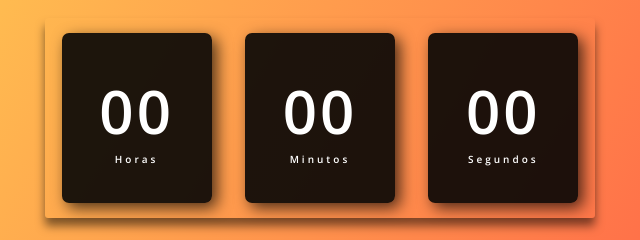
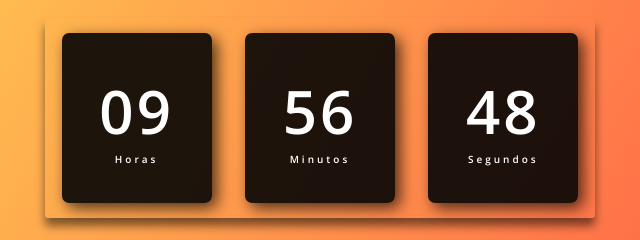
Before and after one commit to NandaoSpain/Reloj-Digital, a plain HTML site: page index.html in a window 1280 px wide. Shown: the part 282-522 px from the top of the page, 320-960 px from the left. Drawn offline with nearby package versions, Linux system fonts and the light colour scheme.

Commit message:
finish project

```diff
--- a/asets/js/script.js
+++ b/asets/js/script.js
@@ -0,0 +1,19 @@
+const horas = document.getElementById('horas');
+const minutos = document.getElementById('minutos')
+const segundos = document.getElementById('segundos')
+
+const reloj = setInterval(function time() {
+    let datetoday = new Date();
+    let hr = datetoday.getHours();
+    let min = datetoday.getMinutes();
+    let sec = datetoday.getSeconds();
+
+    if (hr < 10) hr = '0' + hr;
+    if (min < 10) min = '0' + min;
+    if (sec < 10) sec = '0' + sec;
+
+    horas.textContent = hr;
+    minutos.textContent = min;
+    segundos.textContent = sec;
+
+})
--- a/index.html
+++ b/index.html
@@ -22,5 +22,6 @@
             <span class="tempo">Segundos</span>
         </div>
     </div>
+    <script src="asets/js/script.js"></script>
 </body>
 </html>
```
